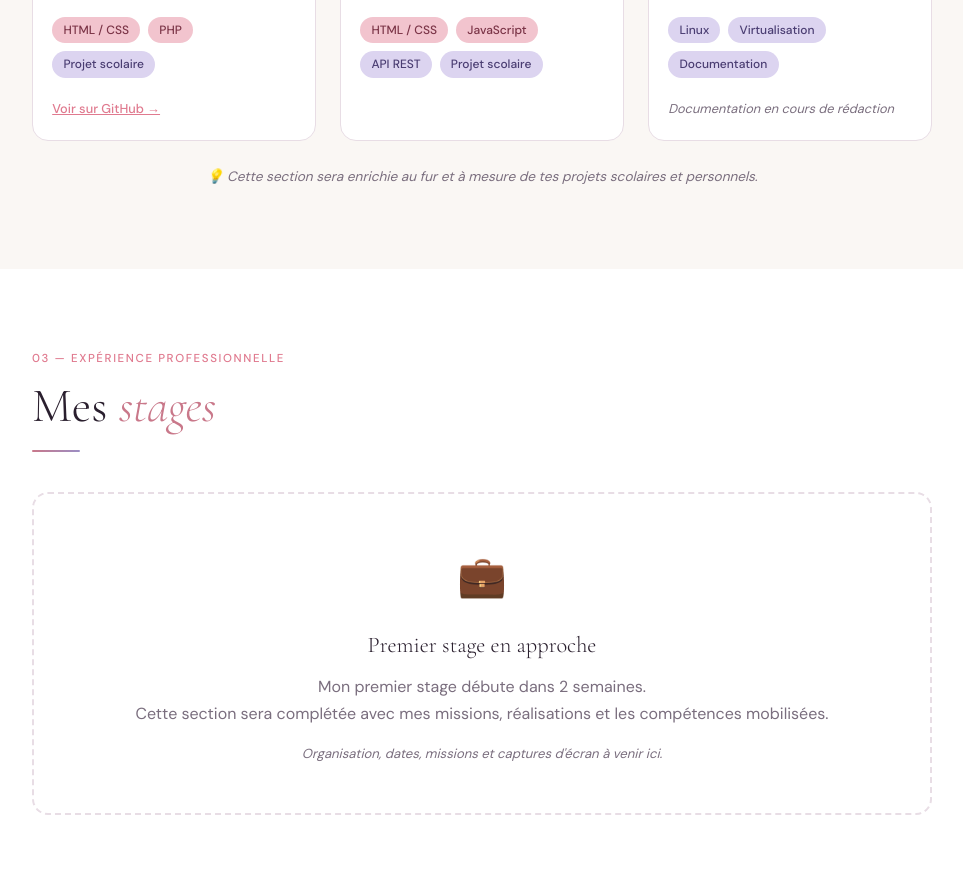
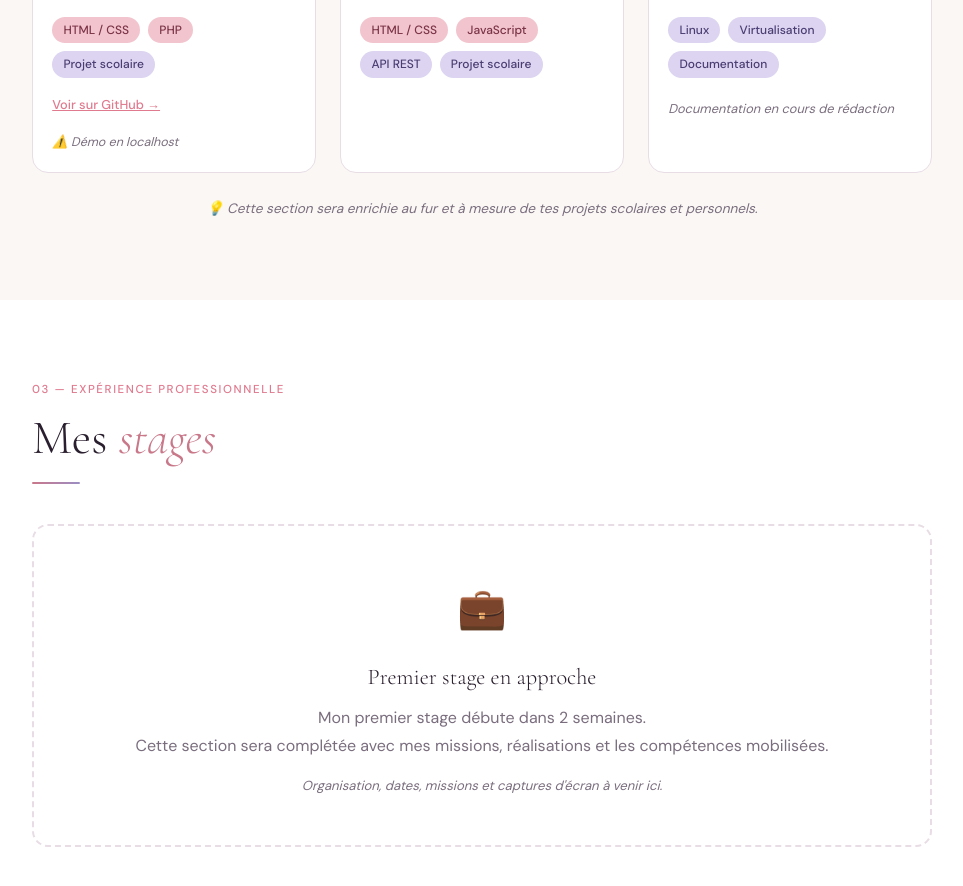
Before and after one commit to mimi-creations/portofolio, a plain HTML site: page index.html in a window 1280 px wide. Shown: the part 2084-2970 px from the top of the page, without its empty margins (158-1121 px from the left). Drawn offline with nearby package versions, Linux system fonts and the light colour scheme.

Commit message:
Update div styling for project links section

```diff
--- a/index.html
+++ b/index.html
@@ -465,8 +465,9 @@
         <span class="tag rose">PHP</span>
         <span class="tag">Projet scolaire</span>
       </div>
-      <div style="margin-top:1rem">
+      <div style="margin-top:1rem;display:flex;gap:1rem;align-items:center;flex-wrap:wrap;">
         <a href="https://github.com/mimi-creations/driveeasy" target="_blank" style="font-size:.8rem;color:var(--accent);font-weight:500;">Voir sur GitHub →</a>
+        <span style="font-size:.78rem;color:var(--muted);font-style:italic;">⚠️ Démo en localhost</span>
       </div>
     </div>
   </div>
```
